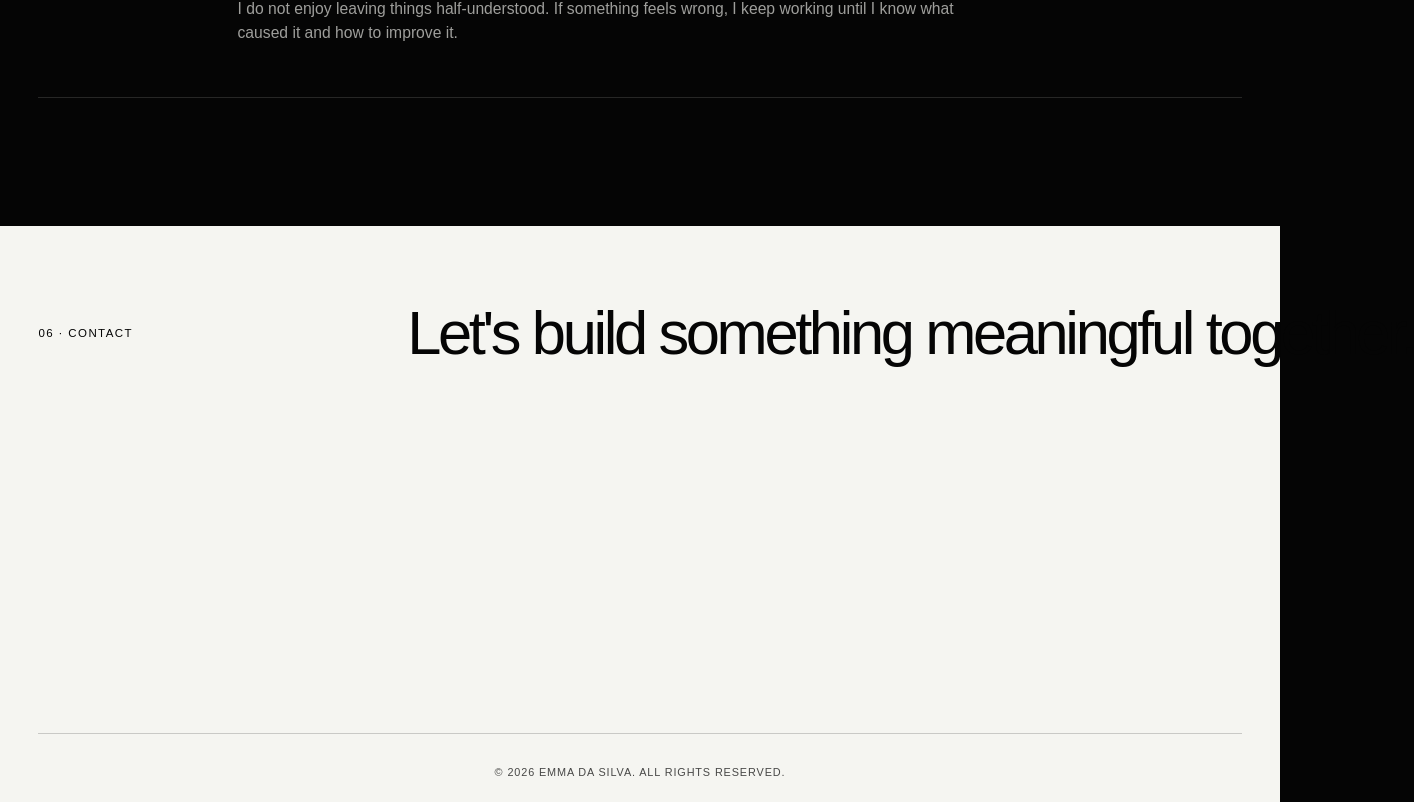
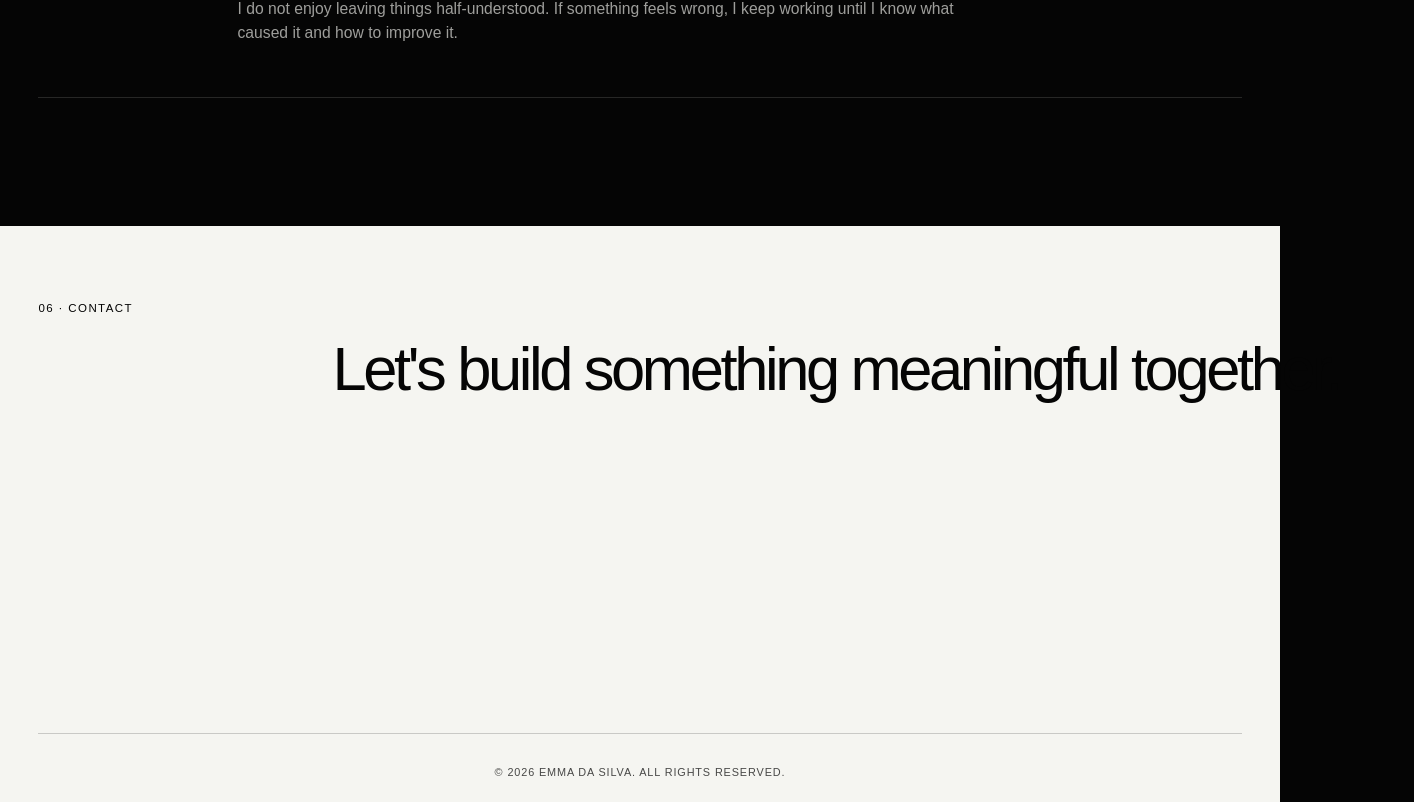
Before and after one commit to emma-dasilva-dev/emma-portfolio, a Next.js app: page / in a window 1280 px wide. Shown: the part 4890-5692 px from the top of the page, 1414 px wide, since content can reach past the window. Built offline with nearby package versions, Linux system fonts and the light colour scheme.

Commit message:
Center contact message across footer

```diff
--- a/src/app/globals.css
+++ b/src/app/globals.css
@@ -1006,13 +1006,19 @@ a {
 
 .contact-top {
   display: grid;
-  grid-template-columns: minmax(10rem, 0.7fr) minmax(0, 2fr);
-  gap: clamp(2rem, 6vw, 8rem);
+  grid-template-columns: 1fr;
+  gap: 1.5rem;
   align-items: center;
 }
 
+.contact-message {
+  display: flex;
+  justify-content: center;
+  text-align: center;
+}
+
 .contact-message h2 {
-  max-width: none;
+  max-width: 18ch;
   white-space: nowrap;
   font-size: clamp(2.2rem, 4.8vw, 5.2rem);
   font-weight: 500;
```
